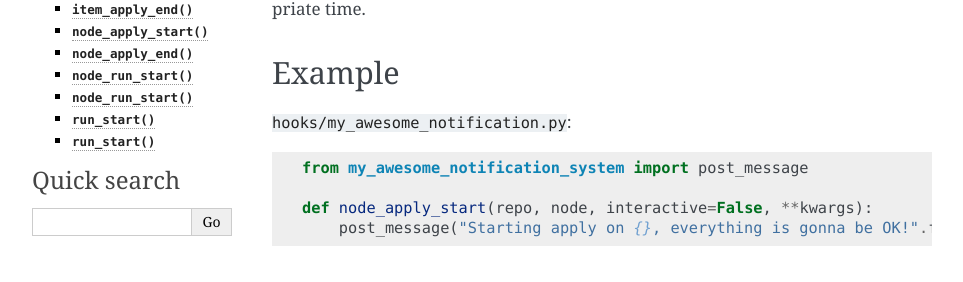
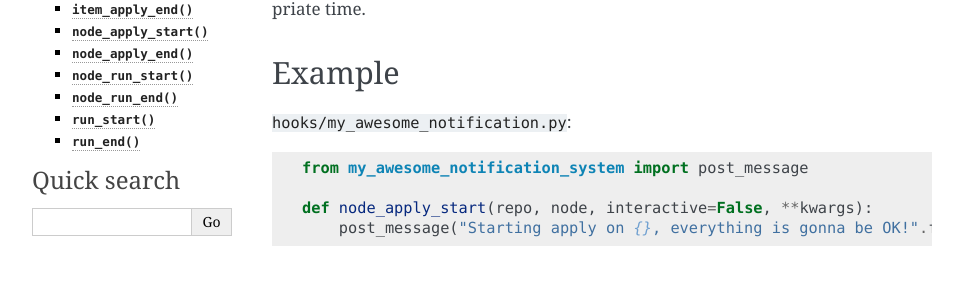
Before and after one commit to bundlewrap/bundlewrap, a Sphinx documentation site: the page built from doc/hooks.rst, in a window 1280 px wide and 900 px high. Shown: the part 268-550 px from the top of the window, without its empty margins (148-1111 px from the left). Built offline with Sphinx 7.4.7, drawn with Linux system fonts in a browser that asks for light colours; some of the changed text lies outside the part shown.

Commit message:
Typo: Methods when events finished called `_start`
In the documentation `run_end` and `node_run_end` are mistakenly called `*_start`.

```diff
--- a/doc/hooks.rst
+++ b/doc/hooks.rst
@@ -144,7 +144,7 @@ This is a list of all functions a hook file may implement.
 |
 |
 
-.. py:function:: node_run_start(repo, node, command, duration=None, return_code=None, stdout="", stderr="", **kwargs)
+.. py:function:: node_run_end(repo, node, command, duration=None, return_code=None, stdout="", stderr="", **kwargs)
 
     Called each time a :command:`bw run` command finishes on a node.
 
@@ -171,7 +171,7 @@ This is a list of all functions a hook file may implement.
 |
 |
 
-.. py:function:: run_start(repo, target, nodes, command, duration=None, **kwargs)
+.. py:function:: run_end(repo, target, nodes, command, duration=None, **kwargs)
 
     Called each time a :command:`bw run` command finishes.
 
```
